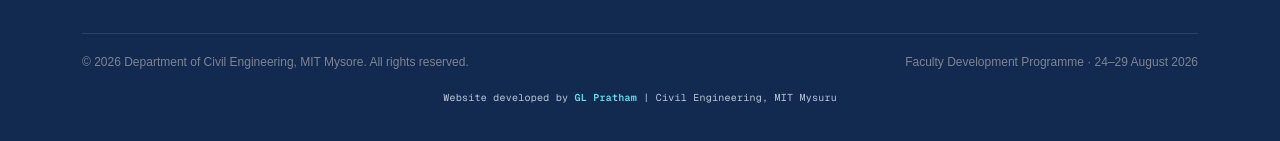
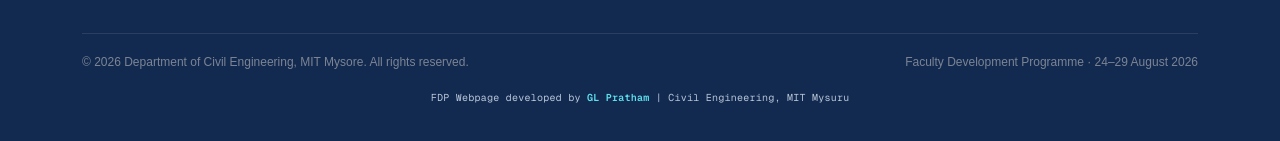
Before and after one commit to coe-esgst-mitm/igs-mitm-website, a Next.js app: page /fdp in a window 1280 px wide. Shown: the part 5927-6068 px from the top of the page. Built offline with nearby package versions, Linux system fonts and the light colour scheme.

Commit message:
Updated website

```diff
--- a/components/FDP.tsx
+++ b/components/FDP.tsx
@@ -765,7 +765,7 @@ export default function FDPPage() {
 
           <div className="pt-5 text-center font-mono text-[10px] tracking-wide text-[#B9C6D9]">
 
-            Website developed by{" "}
+          FDP Webpage developed by{" "}
             <span className="font-semibold text-[#5FE1EE]">
               GL Pratham
             </span>{" "}
```
